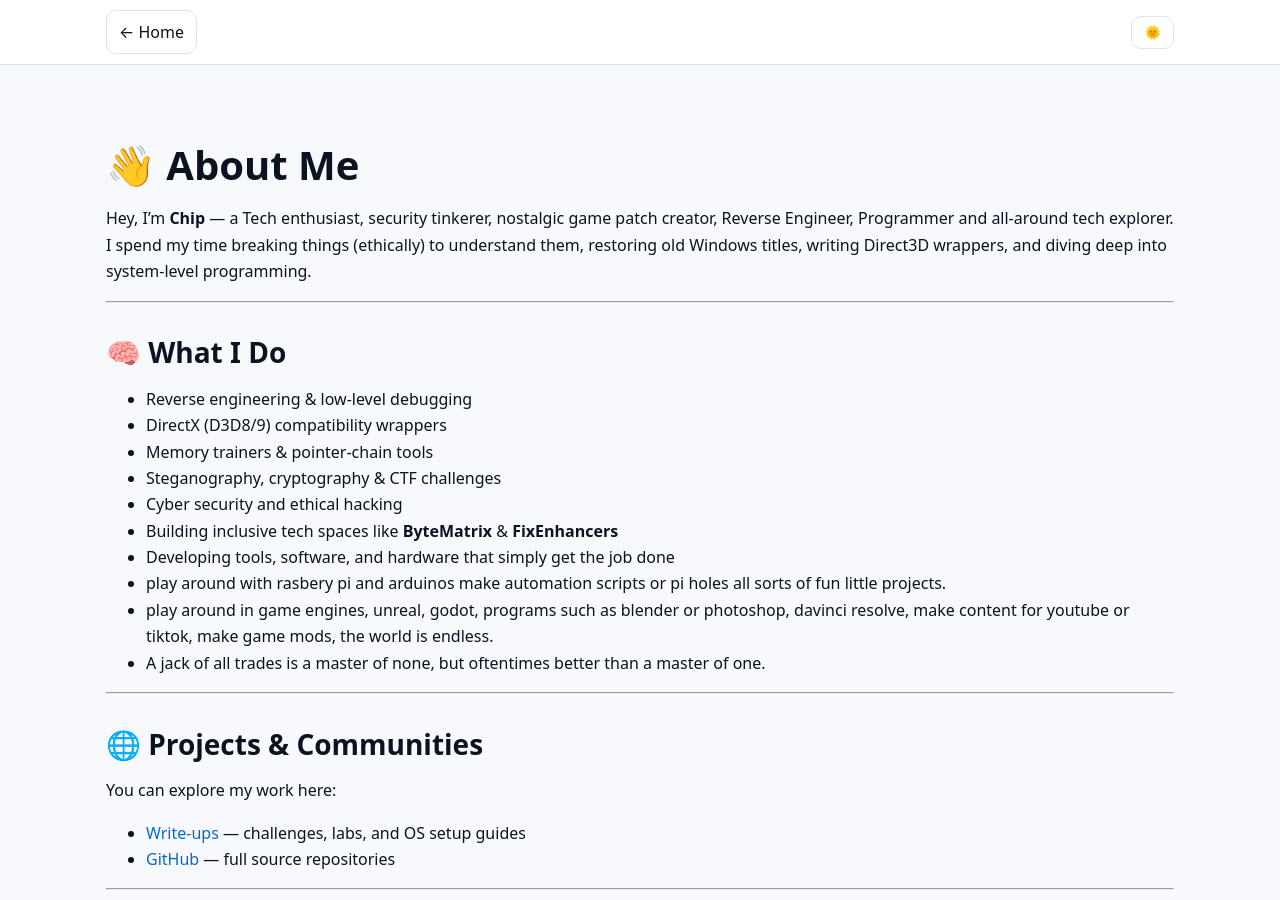
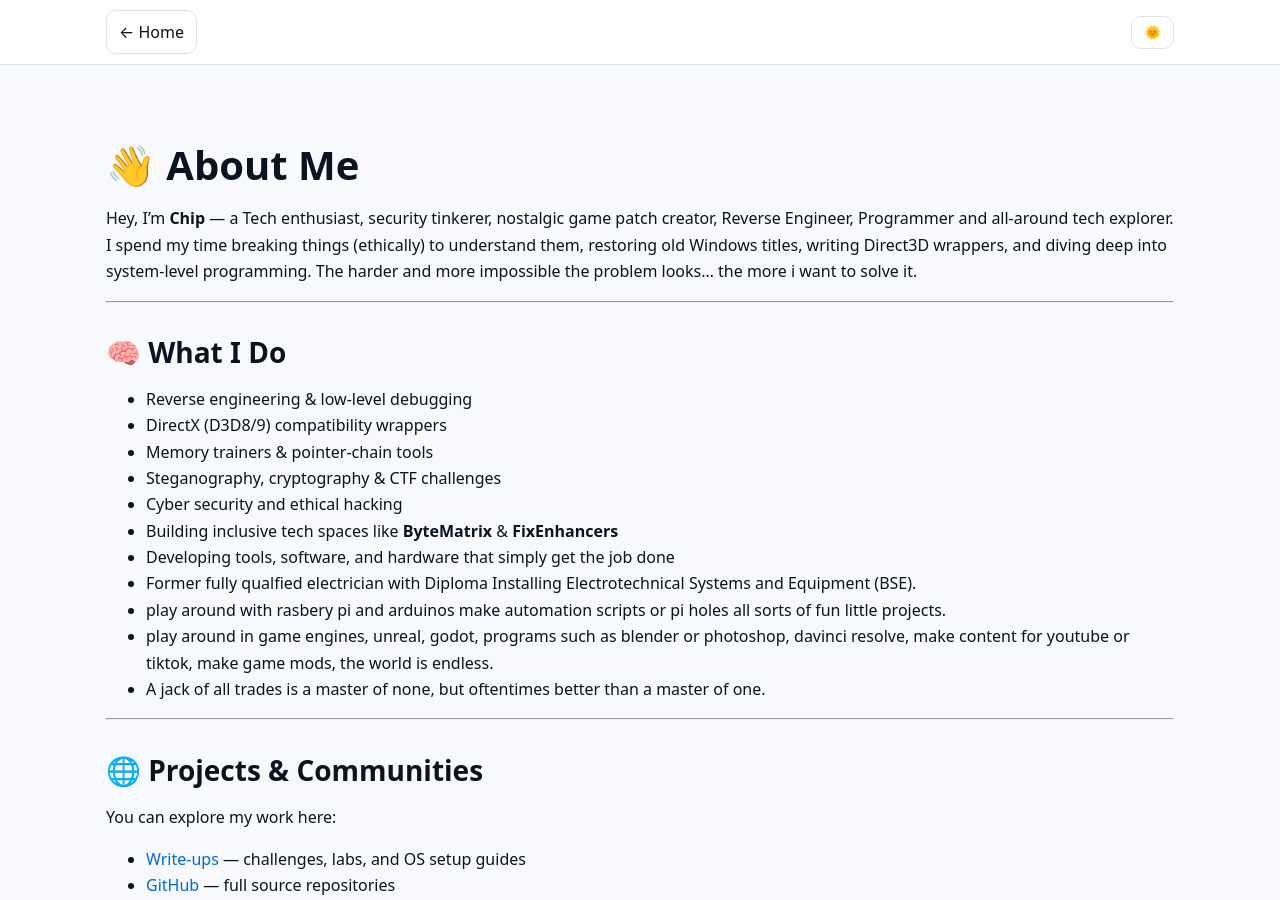
Before and after one commit to Chip-Biscuit/Chip-Biscuit.github.io, a Jekyll site: the page built from about/index.md, in a window 1280 px wide and 900 px high. Built offline with Jekyll 4.4.1, drawn with Linux system fonts in a browser that asks for light colours.

Commit message:
Update index.md

```diff
--- a/about/index.md
+++ b/about/index.md
@@ -8,6 +8,7 @@ summary: "Reverse Engineering · CTFs · Game Fixes · Cyber Security"
 
 Hey, I’m **Chip** — a Tech enthusiast, security tinkerer, nostalgic game patch creator, Reverse Engineer, Programmer and all-around tech explorer.
 I spend my time breaking things (ethically) to understand them, restoring old Windows titles, writing Direct3D wrappers, and diving deep into system-level programming.
+The harder and more impossible the problem looks... the more i want to solve it.
 
 ---
 
@@ -20,6 +21,7 @@ I spend my time breaking things (ethically) to understand them, restoring old Wi
 - Cyber security and ethical hacking
 - Building inclusive tech spaces like **ByteMatrix** & **FixEnhancers**
 - Developing tools, software, and hardware that simply get the job done
+- Former fully qualfied electrician with Diploma Installing Electrotechnical Systems and Equipment (BSE).
 - play around with rasbery pi and arduinos make automation scripts or pi holes all sorts of fun little projects.
 - play around in game engines, unreal, godot, programs such as blender or photoshop, davinci resolve, make content for youtube or tiktok, make game mods, the world is endless.
 - A jack of all trades is a master of none, but oftentimes better than a master of one.
```
